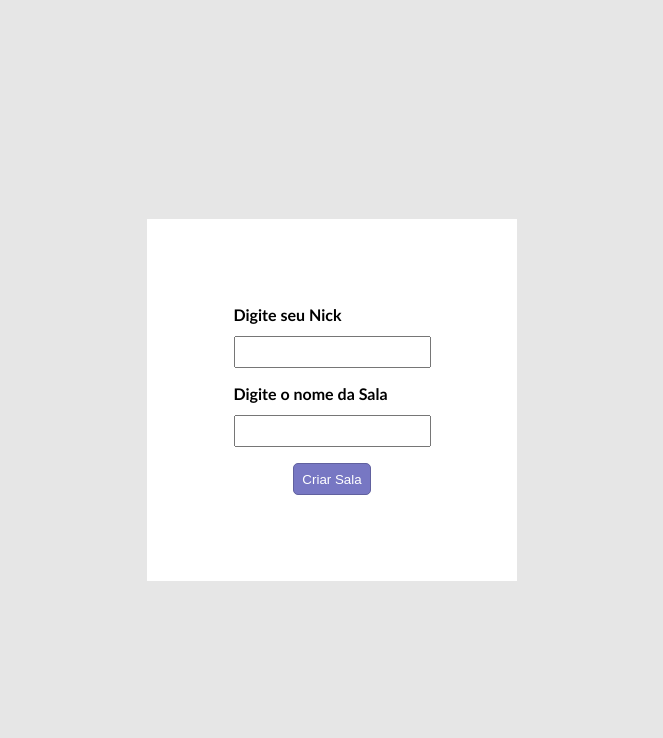
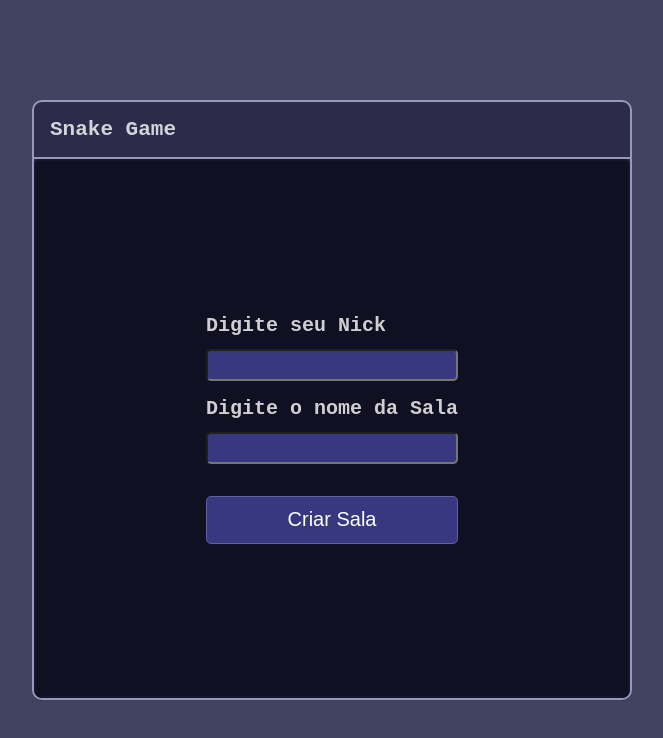
Before and after one commit to joaoreis/multiplayer-snake-game, a Vue app: page / in a window 1280 px wide. Shown: the top 738 px of the page, without its empty margins (308-971 px from the left). Built offline with nearby package versions, Linux system fonts and the light colour scheme; no server answers.

Commit message:
feat: layout updated

```diff
--- a/src/App.vue
+++ b/src/App.vue
@@ -14,6 +14,6 @@ body {
   align-items: center;
   justify-content: center;
   height: 100vh;
-  background-color: rgb(230, 230, 230);
+  background-color: #17173dd0;
 }
 </style>
--- a/src/components/GridComponent.vue
+++ b/src/components/GridComponent.vue
@@ -6,18 +6,16 @@
       :width="boardSizePx()"
       :height="boardSizePx()"
     ></canvas>
-
     <div v-if="state.gameFinished" class="scores">
-      <div
-        v-for="(value, name, index) in state.gameScores"
-        :key="index"
-        class=""
-      >
-        Jogador: {{ name }} <br />Pontuação: {{ value }}
+      {{ mainPlayerWins ? "Parabéns, você GANHOU!" : "Você PERDEU!" }}
+      <div class="scores__points">
+        <span v-for="(value, name, index) in state.gameScores" :key="index">
+          Jogador: {{ name }} <br />Pontuação: {{ value }}
+        </span>
       </div>
     </div>
     <button v-if="!state.gameIsRunning" id="play-btn" v-on:click="startGame">
-      {{ isPlaying ? "Stop" : "Play" }}
+      {{ "Play" }}
     </button>
   </div>
 </template>
@@ -25,7 +23,14 @@
 <script setup>
 import constants from "@/utils/constants";
 import { useUserStore } from "@/storage/user";
-import { onMounted, defineProps, reactive, onBeforeMount, ref } from "vue";
+import {
+  onMounted,
+  defineProps,
+  reactive,
+  onBeforeMount,
+  ref,
+  defineEmits,
+} from "vue";
 import router from "@/router";
 
 class Canvas {
@@ -72,7 +77,7 @@ class MapGrid extends Canvas {
    */
   drawSnake(vertebraes, isMainPlayer) {
     let board = this.context;
-    board.fillStyle = isMainPlayer ? "#2b45a2" : "#986a60";
+    board.fillStyle = isMainPlayer ? "#3797f5" : "#ebff20d1";
 
     vertebraes.forEach(({ x, y }) => {
       board.fillRect(
@@ -82,7 +87,7 @@ class MapGrid extends Canvas {
         this.cellSize
       );
     });
-    board.fillStyle = "#00FF00";
+    board.fillStyle = isMainPlayer ? "#37d7f5" : "#ebfa40d1";
     board.fillRect(
       vertebraes[vertebraes.length - 1].x * this.cellSize,
       vertebraes[vertebraes.length - 1].y * this.cellSize,
@@ -135,7 +140,11 @@ const state = reactive({
   // lock: false,
 });
 
+const emits = defineEmits(["newScore"]);
+
 const userScore = ref(0);
+
+const mainPlayerWins = ref(false);
 
 socket.on("mapState", (mapState) => {
   if (!state.gameIsRunning) {
@@ -152,11 +161,13 @@ socket.on("mapState", (mapState) => {
 
   state.gameScores = mapState.scores;
   userScore.value = mapState.scores[nickname];
+  emits("newScore", userScore.value);
 });
 
-socket.on("gameFinished", () => {
+socket.on("gameFinished", (winner) => {
   state.gameIsRunning = false;
   state.gameFinished = true;
+  if (nickname === winner) mainPlayerWins.value = true;
   socket.close();
 });
 
@@ -212,15 +223,14 @@ const startGame = async () => {
 <style lang="scss">
 #snake-canvas {
   position: relative;
-  border: 1px solid #ccc;
   height: 100%;
-  background-color: rgb(248, 248, 248);
+  background-color: #101022;
 }
 
 .canvas {
   display: flex;
   flex-direction: column;
-  background-color: rgb(248, 248, 248);
+  background-color: #252551;
 }
 
 .scores {
@@ -229,10 +239,19 @@ const startGame = async () => {
   justify-content: flex-start;
   align-items: center;
   row-gap: 1rem;
-  padding-top: 3rem;
-  background-color: rgb(248, 248, 248);
+  color: rgba(255, 255, 255, 0.801);
+  background-color: #252551;
   height: 600px;
   width: 600px;
+  padding: 2rem 2rem;
+  padding-top: 3rem;
+
+  &__points {
+    display: flex;
+    column-gap: 3rem;
+    overflow: hidden;
+    text-overflow: ellipsis;
+  }
 }
 
 #play-btn {
@@ -244,7 +263,8 @@ const startGame = async () => {
   left: 50%;
   height: 4rem;
   padding: 0 1.5rem;
-  background-color: #f7f6f6;
+  background-color: rgba(57, 57, 129, 0.534);
+  color: white;
   border: 2px solid #a6a6a6;
   border-radius: 5px;
   -moz-box-shadow: 0 0 3px #ccc;
@@ -253,7 +273,7 @@ const startGame = async () => {
   transform: translate(-50%, -50%);
 
   &:hover {
-    background-color: #a6a6a6;
+    background-color: rgba(26, 26, 56, 0.5254901961);
   }
 }
 </style>
--- a/src/views/FirstPage.vue
+++ b/src/views/FirstPage.vue
@@ -1,11 +1,9 @@
 <template>
   <section class="gameState">
     <div class="gameState__header">
-      <h1 class="gameState__title">Snake Game</h1>
+      <h1 class="gameState__title">Score: {{ score }}</h1>
 
-      <h2 class="gameState__lobbyId">
-        {{ lobbyId }}
-      </h2>
+      <h2 class="gameState__lobbyId">Room: {{ lobbyId }}</h2>
     </div>
 
     <SnakeCanvas
@@ -13,19 +11,22 @@
       :boardSize="boardSize"
       :speed="speed"
       :stop="stop"
-      :addScores="addScores"
+      @new-score="(newScore) => (score = newScore)"
     />
   </section>
 </template>
 
 <script setup>
+import { ref } from "vue";
 import SnakeCanvas from "@/components/GridComponent.vue";
 
 import { useUserStore } from "@/storage/user";
 
 const { lobbyId } = useUserStore();
 
-const cellSize = 20;
+const score = ref(0);
+
+const cellSize = 15;
 const boardSize = 40;
 const speed = 12;
 </script>
@@ -36,10 +37,19 @@ const speed = 12;
 }
 .gameState {
   font-family: "Courier New", Courier, monospace;
+  border: 2px solid #9898bb;
   font-size: 24px;
+  background-color: #1a1a3886;
+  border-radius: 10px;
+  overflow: hidden;
   &__header {
+    font-size: 14px;
     display: flex;
     justify-content: space-between;
+    align-items: center;
+    padding: 1rem;
+    color: rgba(255, 255, 255, 0.801);
+    border-bottom: 2px solid #9898bb;
   }
 }
 </style>
--- a/src/views/LoginPage.vue
+++ b/src/views/LoginPage.vue
@@ -1,5 +1,9 @@
 <template>
-  <section class="login container">
+  <section class="login canvas">
+    <div class="login__header">
+      <h1 class="login__title">Snake Game</h1>
+    </div>
+
     <div class="login__card">
       <form class="login__form">
         <div class="login__form-group">
@@ -75,7 +79,7 @@ const criarSala = async () => {
 
 // Production
 // eslint-disable-next-line no-undef
-state.socket = io("http://fangandfriends.sa-east-1.elasticbeanstalk.com/");
+state.socket = io("http://localhost:3000");
 
 // Local development
 // eslint-disable-next-line no-undef
@@ -108,14 +112,36 @@ state.socket.on("tooManyPlayers", () => {
   display: flex;
   justify-content: center;
   align-items: center;
-  background-color: rgb(230, 230, 230);
+  background-color: #414160;
 }
+
 .login {
-  font-family: "Gill Sans", "Gill Sans MT", Calibri, "Trebuchet MS", sans-serif;
-
+  font-family: "Courier New", Courier, monospace;
+  border: 2px solid #9898bb;
+  font-size: 24px;
+  background-color: #1a1a3886;
+  border-radius: 10px;
+  overflow: hidden;
+  width: 600px;
+  height: 600px;
+  &__header {
+    font-size: 14px;
+    display: flex;
+    justify-content: space-between;
+    align-items: center;
+    padding: 1rem;
+    color: rgba(255, 255, 255, 0.801);
+    border-bottom: 2px solid #9898bb;
+  }
   &__card {
-    background-color: white;
+    border: solid 2px rgba(26, 26, 56, 0.5254901961);
     padding: 8% 8%;
+    border-radius: 5px;
+    height: 100%;
+    background-color: #101022;
+    display: flex;
+    justify-content: center;
+    align-items: center;
   }
 
   &__form {
@@ -125,6 +151,8 @@ state.socket.on("tooManyPlayers", () => {
       align-items: flex-start;
       gap: 0.75rem;
       margin-bottom: 1rem;
+      color: rgba(255, 255, 255, 0.801);
+      font-size: 20px;
 
       label {
         font-weight: 600;
@@ -133,6 +161,10 @@ state.socket.on("tooManyPlayers", () => {
       input[type="text"] {
         height: 2rem;
         padding: 0 0.5rem;
+        background-color: #383880;
+        width: 100%;
+        border-radius: 5px;
+        color: white;
       }
 
       &__input--wrong {
@@ -148,24 +180,27 @@ state.socket.on("tooManyPlayers", () => {
     }
 
     input[type="button"] {
-      height: 2rem;
+      margin-top: 1rem;
+      height: 3rem;
+      font-size: 20px;
       color: white;
-      background-color: rgb(119, 119, 195);
+      background-color: #383880;
       border: solid 1px rgb(97, 97, 159);
+      width: 100%;
       border-radius: 5px;
       cursor: pointer;
       padding: 0 4%;
 
       &:hover {
-        background-color: rgb(131, 131, 215);
+        background-color: rgb(97, 97, 163);
       }
     }
-  }
 
-  &__button {
-    &-group {
-      display: flex;
-      justify-content: space-evenly;
+    &__button {
+      &-group {
+        display: flex;
+        justify-content: space-evenly;
+      }
     }
   }
 }
```
